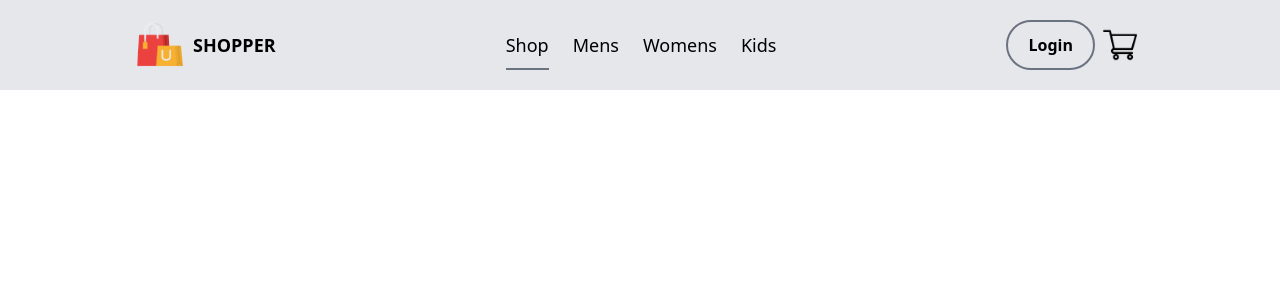
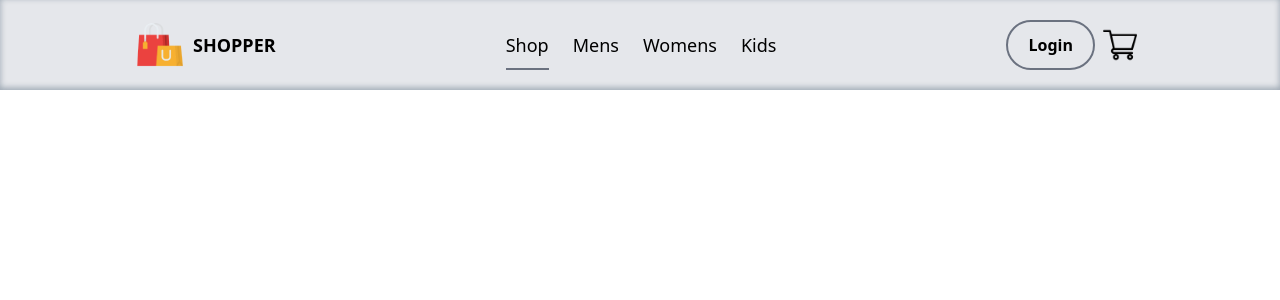
Before and after one commit to weerawi/MERN, a React (Create React App) app in the folder frontend/: page / in a window 1280 px wide. Shown: the top 300 px of the page. Built offline with nearby package versions, Linux system fonts and the light colour scheme.

Commit message:
navbar create

```diff
--- a/frontend/src/Components/Navbar.jsx
+++ b/frontend/src/Components/Navbar.jsx
@@ -15,11 +15,22 @@ const Navbar = () => {
 
 
   return (
-    <div className='flex justify-around p-5 bg-gray-200  font-custom-poppin'>
-      <div className="nav-logo flex  gap-2 ">
-        <img src={logo} alt='logo' width={50} height={50}/>
-        <p className='text-lg flex font-bold items-center  '>SHOPPER</p>
-      </div>
+    <div className='flex justify-around p-5 bg-gray-200  font-custom-poppin'
+    style={{
+      boxShadow: " rgba(10, 37, 64, 0.35) 0px -2px 6px 0px inset",
+    }}
+    >
+
+        <Link to='/'>
+          <div className="nav-logo flex  gap-2 cursor-pointer">
+            <img src={logo} alt='logo' width={50} height={50}/>
+            <p className='text-lg flex font-bold items-center  '>SHOPPER</p>
+          </div>
+        </Link>
+
+
+
+
 
       <ul className="nav-menu flex gap-6 text-sm md:text-lg">
         <li onClick={() => setMenu('Shop')} className={`nav-item flex transition-all items-center cursor-pointer font-medium ${(Menu === 'Shop') ? 'active' : ''}`}>
```
